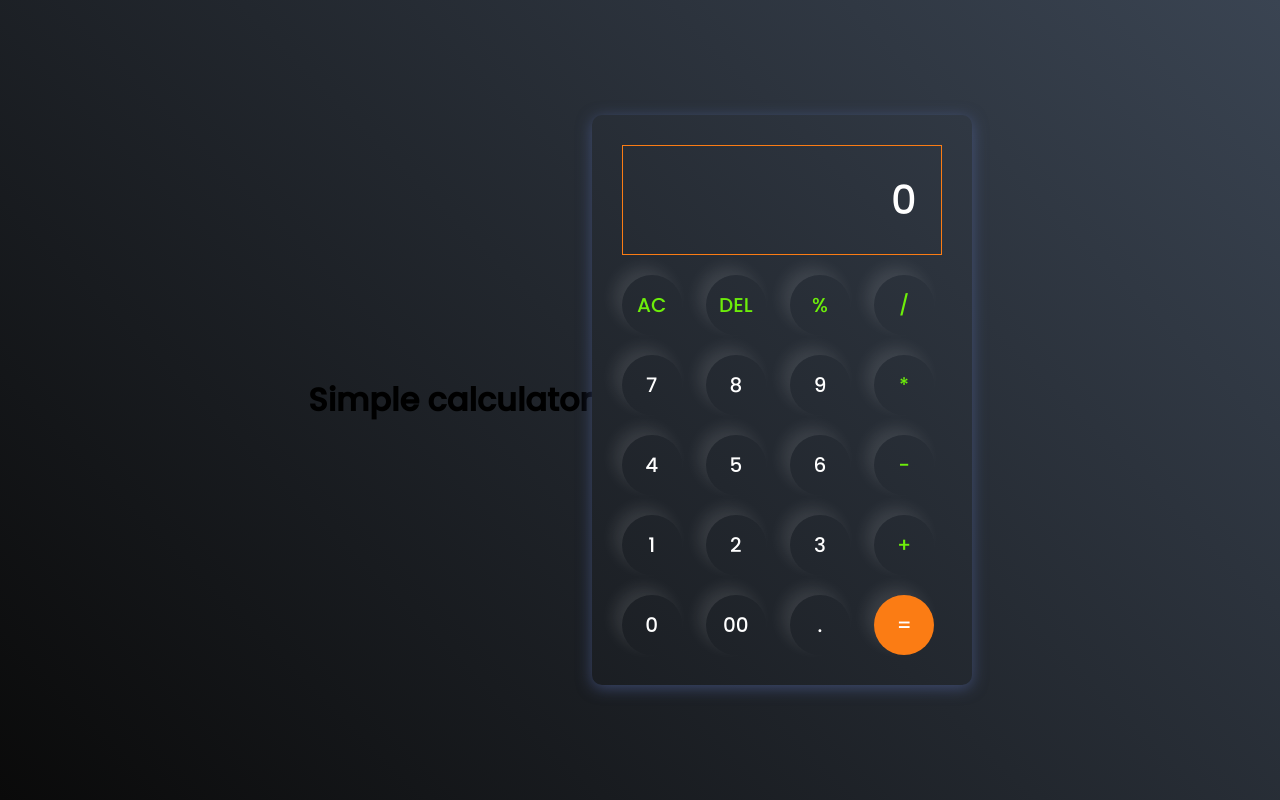
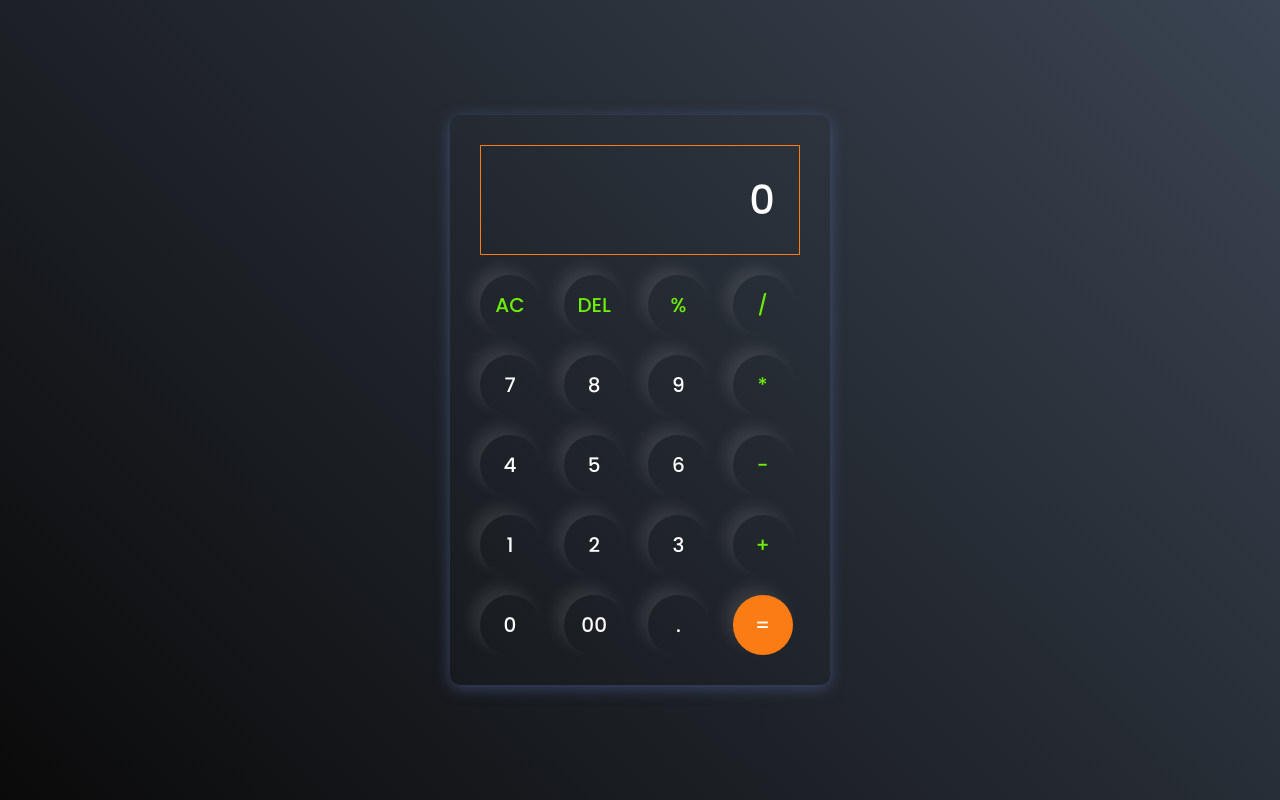
Before and after one commit to Nandana-v-a/simple-calculator, a plain HTML site: page index.html in a window 1280 px wide. Drawn offline with Linux system fonts and the light colour scheme.

Commit message:
removed heading

```diff
--- a/index.html
+++ b/index.html
@@ -7,7 +7,6 @@
     <link rel="stylesheet" href="style.css">
 </head>
 <body>
-    <h1>Simple calculator</h1>
     <div class = "calculator">
         <input  type="text" id= "inputBox" placeholder="0"/>
         <div>
```
